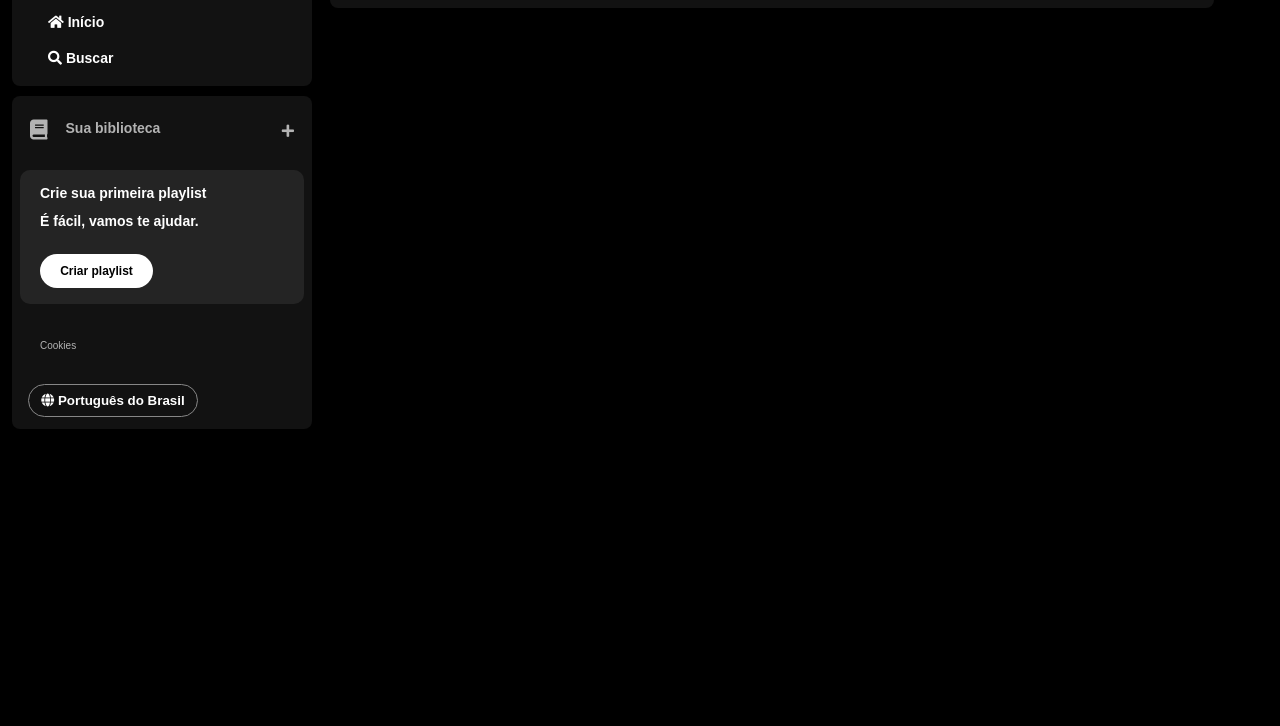
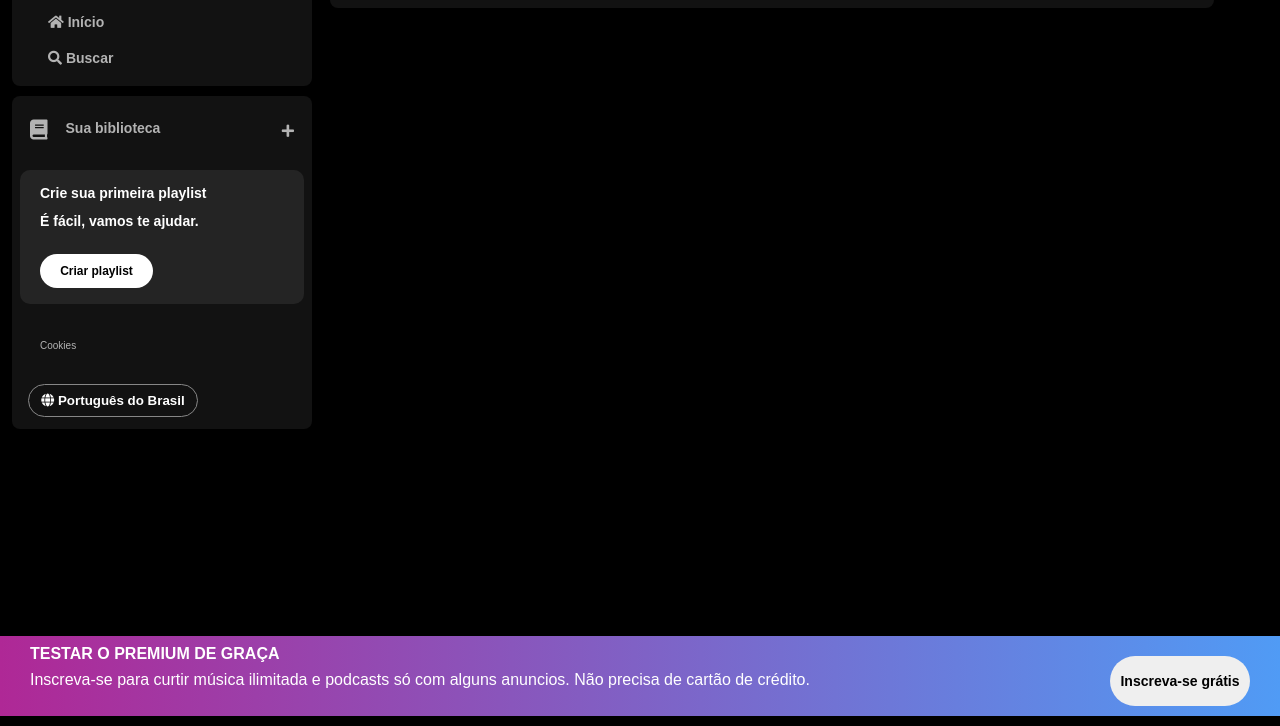
Before and after one commit to nataliarauj/spotify-imersao-alura, a plain HTML site: page index.html in a window 1280 px wide. Shown: the part 84-810 px from the top of the page. Drawn offline with Linux system fonts and the light colour scheme.

Commit message:
O footer foi finalizado

```diff
--- a/index.html
+++ b/index.html
@@ -4,6 +4,7 @@
     <meta charset="UTF-8">
     <meta name="viewport" content="width=device-width, initial-scale=1.0">
     <title>Página Inicial</title>
+    <link rel="icon" type="image/x-icon" href="./src/assets/icons/favicon.png">
     <link rel="stylesheet" href="./src/assets/style/reset.css">
     <link rel="stylesheet" href="./src/assets/style/vars.css">
     <link rel="stylesheet" href="./src/assets/style/main-content.css">
@@ -95,8 +96,11 @@
 
 
     <footer class="disclaimer-premium">
-
+        <div>
+            <h3>TESTAR O PREMIUM DE GRAÇA</h3>
+            <p>Inscreva-se para curtir música ilimitada e podcasts só com alguns anuncios. Não precisa de cartão de crédito.</p>
+        </div>
+        <button class="subscribe">Inscreva-se grátis</button>
     </footer>
-
 </body>
 </html>
--- a/src/assets/style/main-content.css
+++ b/src/assets/style/main-content.css
@@ -88,4 +88,5 @@
     font-size: 16px;
     font-weight: 700;
     border-radius: 40px;
+    border: none;
 }
--- a/src/assets/style/sidebar-footer.css
+++ b/src/assets/style/sidebar-footer.css
@@ -39,7 +39,7 @@ h1 {
 }
 
 .sidebar nav ul li a {
-    color: #ffffff;
+    color: #b3b3b3;
     text-decoration: none;
     font-weight: 600;
     font-size: 14px;
@@ -169,3 +169,40 @@ h1 {
     margin: 8px;
     padding: 8px;
 }
+
+.disclaimer-premium {
+    display: flex;
+    position: fixed;
+    justify-content: space-between;
+    bottom: 0;
+    left: 0;
+    width: 100%;
+    height: 80px;
+    background: linear-gradient(90deg, #af2896, #509bf5);
+}
+
+.disclaimer-premium .subscribe {
+    margin-top: 20px;
+    margin-right: 30px;
+    width: 140px;
+    height: 50px;
+    color: #000000;
+    font-size: 14px;
+    font-family: var(--font-dm-sans);
+    font-weight: bold;
+    border-radius: 50px;
+    border: none;
+}
+
+.disclaimer-premium h3 {
+    margin-left: 30px;
+    margin-top: 10px;
+    color: #ffffff;
+    font-weight: bold;
+}
+
+.disclaimer-premium p {
+    margin-left: 30px;
+    margin-top: 10px;
+    color: #ffffff;
+}
```
